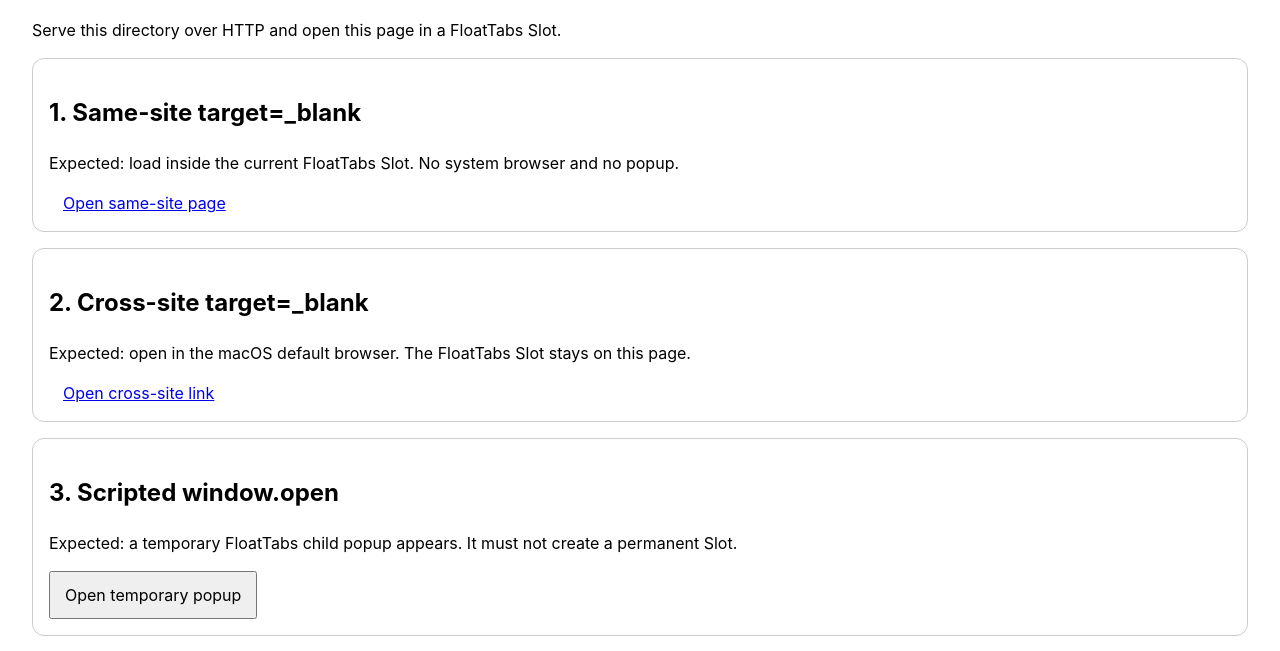
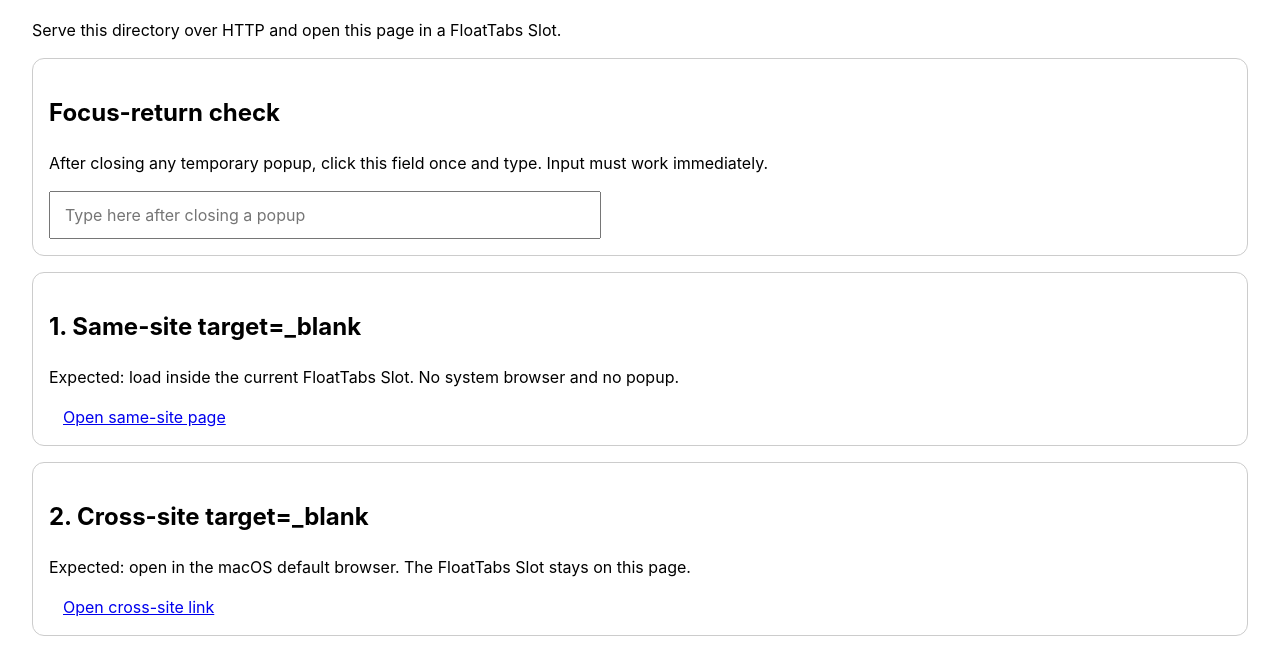
Before and after one commit to Lost0rz/FloatTabs, a plain HTML site: page docs/validation/fixtures/Stage4NavigationTest.html in a window 1280 px wide. Shown: the part 83-734 px from the top of the page. Drawn offline with Linux system fonts and the light colour scheme.

Commit message:
test: make popup focus restore observable

```diff
--- a/docs/validation/fixtures/Stage4NavigationTest.html
+++ b/docs/validation/fixtures/Stage4NavigationTest.html
@@ -7,13 +7,20 @@
   <style>
     body { font-family: -apple-system, BlinkMacSystemFont, sans-serif; margin: 32px; line-height: 1.5; }
     .row { margin: 16px 0; padding: 16px; border: 1px solid #ccc; border-radius: 12px; }
-    a, button { font: inherit; padding: 10px 14px; }
+    a, button, input { font: inherit; padding: 10px 14px; }
+    input { width: min(520px, calc(100% - 32px)); }
     code { background: #f2f2f2; padding: 2px 5px; border-radius: 4px; }
   </style>
 </head>
 <body>
   <h1>FloatTabs Stage 4 Navigation Test</h1>
   <p>Serve this directory over HTTP and open this page in a FloatTabs Slot.</p>
+
+  <div class="row">
+    <h2>Focus-return check</h2>
+    <p>After closing any temporary popup, click this field once and type. Input must work immediately.</p>
+    <input id="focus-check" placeholder="Type here after closing a popup" />
+  </div>
 
   <div class="row">
     <h2>1. Same-site target=_blank</h2>
```
